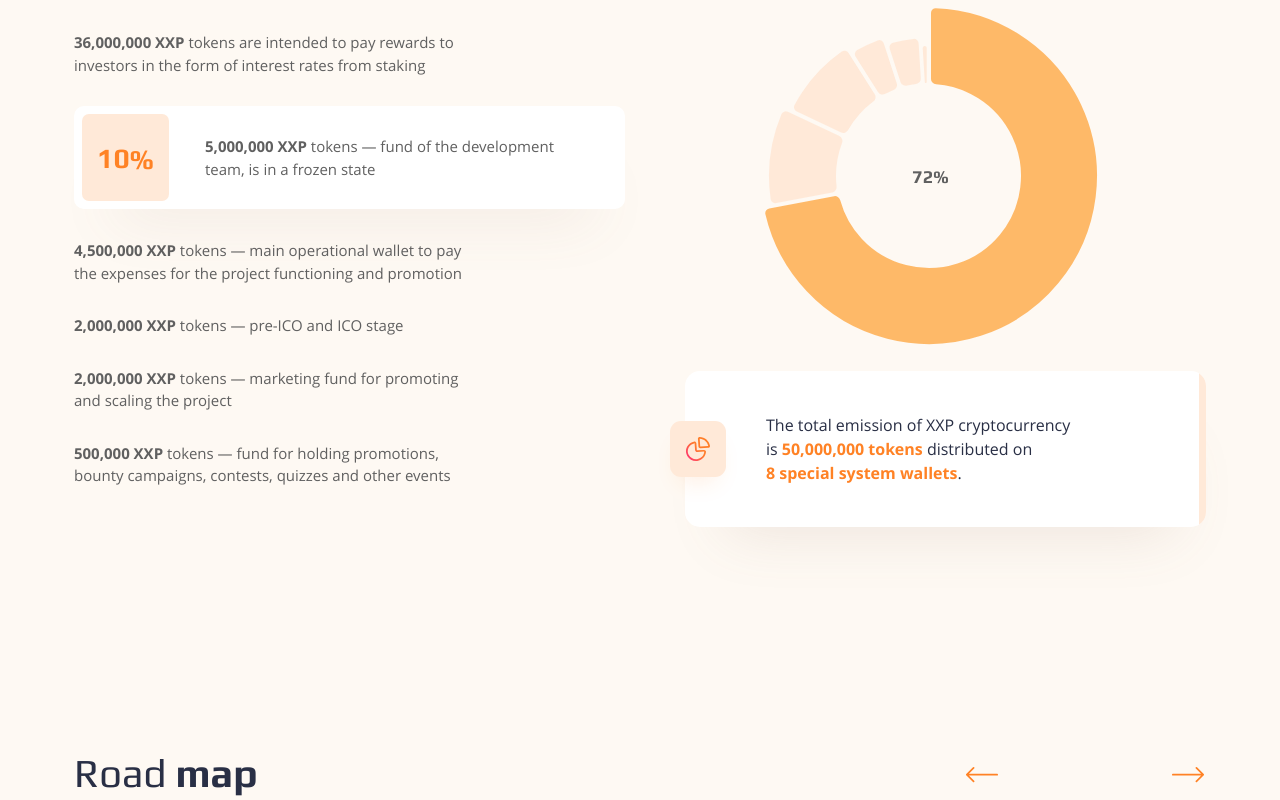
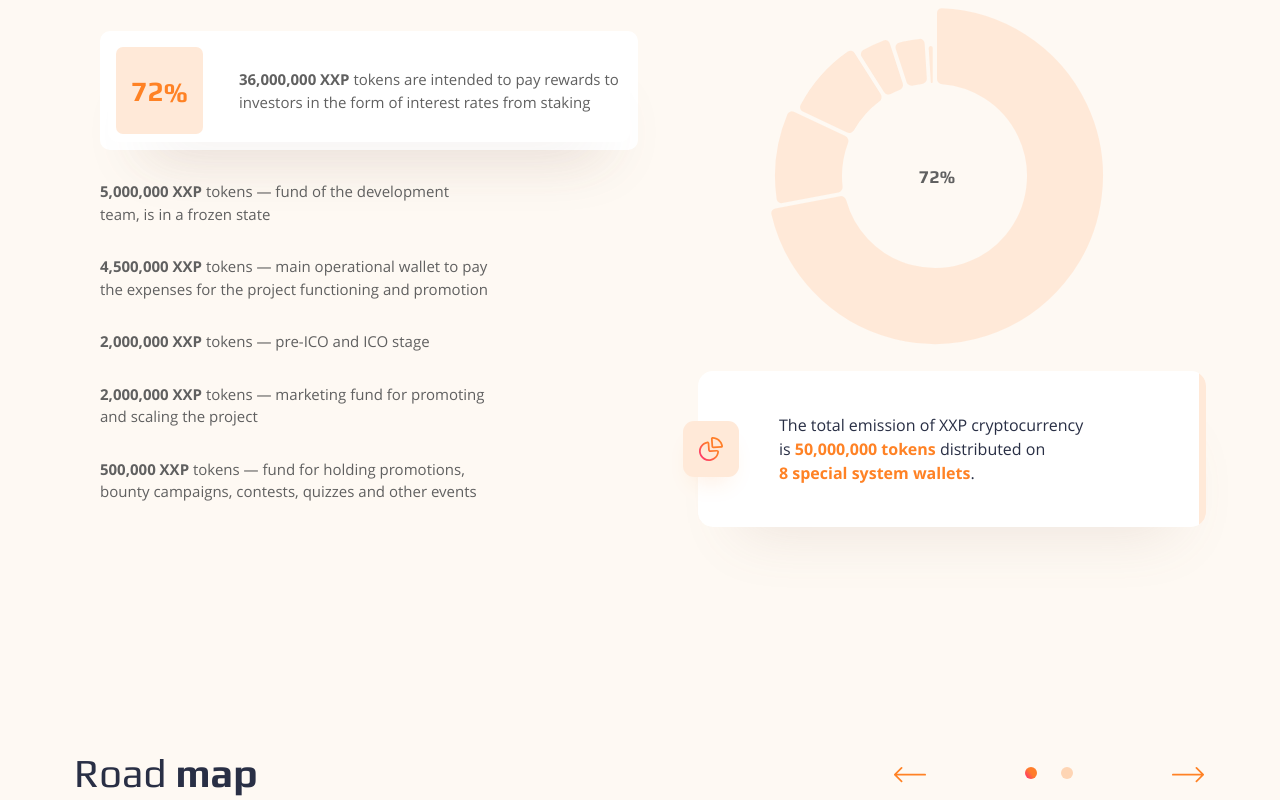
Before and after one commit to DimonONE/xpp, a React (Create React App) app: page / in a window 1280 px wide. Shown: the part 6960-7760 px from the top of the page. Built offline with nearby package versions, Linux system fonts and the light colour scheme.

Commit message:
Add Tokenomics hover

```diff
--- a/src/pages/HeadPage/Main/components/SectionRoadmap/SectionRoadmap.jsx
+++ b/src/pages/HeadPage/Main/components/SectionRoadmap/SectionRoadmap.jsx
@@ -1,8 +1,8 @@
 import React from "react";
-import style from  "./SectionRoadmap.module.css"
+import style from "./SectionRoadmap.module.css";
 
 export const SectionRoadmap = (props) => {
-    return(
+  return (
     <section className="section roadmap">
       <div className="container roadmap__container">
         <div className="pattern">
@@ -10,16 +10,16 @@ export const SectionRoadmap = (props) => {
           <div className="pattern__img pattern__img--3"></div>
         </div>
         <div className="roadmap__header row">
-            <div
-              className="col-lg-6 roadmap__heading-wrap wow animate__animated animate__fadeInLeft">
+          <div className="col-lg-6 roadmap__heading-wrap wow">
             <h2 className="heading roadmap__heading font-size-40">
               Road <b className="font-weight-700">map</b>
             </h2>
           </div>
           <div
-              className="col-lg-6 roadmap__slider-controls wow animate__animated animate__fadeInRight">
-              <button
-                className="arrow arrow--prev roadmap__arrow roadmap__arrow--prev" >
+            className="col-lg-6 roadmap__slider-controls wow"
+            style={{ visibility: "visible" }}
+          >
+            <button className="arrow arrow--prev roadmap__arrow roadmap__arrow--prev">
               <svg
                 width="38"
                 height="19"
@@ -36,10 +36,11 @@ export const SectionRoadmap = (props) => {
                 ></path>
               </svg>
             </button>
-              <div className="roadmap__pagination"></div>
-              <button
-                className="arrow arrow--next roadmap__arrow roadmap__arrow--next"
-              >
+            <div className="roadmap__pagination swiper-pagination-clickable swiper-pagination-bullets">
+              <span className="swiper-pagination-bullet swiper-pagination-bullet-active"></span>
+              <span className="swiper-pagination-bullet"></span>
+            </div>
+            <button className="arrow arrow--next roadmap__arrow roadmap__arrow--next">
               <svg
                 width="38"
                 height="19"
@@ -58,14 +59,12 @@ export const SectionRoadmap = (props) => {
             </button>
           </div>
         </div>
-          <div
-            className="swiper-container roadmap__slider wow animate__animated animate__fadeInRight"
-          >
+        <div className="swiper-container roadmap__slider wow animate__animated animate__fadeInRight">
           <div className="swiper-wrapper">
-              <div className="swiper-slide roadmap__slider-item">
+            <div className="swiper-slide roadmap__slider-item swiper-slide-active">
               <div className="roadmap__slider-item-label">Q4 2020</div>
               <ul className={`roadmap__slider-item-list ${style.line_through}`}>
-                  <li className="roadmap__slider-item-list-item">
+                <li className="roadmap__slider-item-list-item swiper-slide-active">
                   Marketing activities in social media and on crypto forums
                 </li>
                 <li className="roadmap__slider-item-list-item">
@@ -82,10 +81,15 @@ export const SectionRoadmap = (props) => {
                 </li>
               </ul>
             </div>
-              <div className="swiper-slide roadmap__slider-item">
+            <div
+              className="swiper-slide roadmap__slider-item swiper-slide-next"
+              style={{ width: 330, marginRight: 75 }}
+            >
               <div className="roadmap__slider-item-label">Q1 2021</div>
-                <ul className="roadmap__slider-item-list">
-                  <li className={`roadmap__slider-item-list-item ${style.line_through}`}>
+              <ul className={`roadmap__slider-item-list ${style.line_through}`}>
+                <li
+                  className={`roadmap__slider-item-list-item swiper-slide-active`}
+                >
                   Official website presentation
                 </li>
                 <li className="roadmap__slider-item-list-item">
@@ -109,7 +113,9 @@ export const SectionRoadmap = (props) => {
                 <li className="roadmap__slider-item-list-item">
                   Participation in TOKEN2049 — The Premier Crypto
                 </li>
-                  <li className="roadmap__slider-item-list-item">Event ln Asia</li>
+                <li className="roadmap__slider-item-list-item">
+                  Event ln Asia
+                </li>
               </ul>
             </div>
             <div className="swiper-slide roadmap__slider-item">
@@ -156,7 +162,9 @@ export const SectionRoadmap = (props) => {
                 <li className="roadmap__slider-item-list-item">
                   Participation in Singapore Blockchain Week 2021 (VC)
                 </li>
-                  <li className="roadmap__slider-item-list-item">Website update</li>
+                <li className="roadmap__slider-item-list-item">
+                  Website update
+                </li>
                 <li className="roadmap__slider-item-list-item">
                   Release of the mobile application for iOS
                 </li>
@@ -211,5 +219,5 @@ export const SectionRoadmap = (props) => {
         <div className="roadmap__scrollbar"></div>
       </div>
     </section>
-    )
-}
+  );
+};
--- a/src/pages/HeadPage/Main/components/SectionTokenomics/SectionTokenomics.jsx
+++ b/src/pages/HeadPage/Main/components/SectionTokenomics/SectionTokenomics.jsx
@@ -1,71 +1,56 @@
-import React from "react";
+import React, { useState } from "react";
+import { Fade } from "react-awesome-reveal";
+
 import style from "./SectionTokenomics.module.css";
+import { localState } from "./State";
 
 export const SectionTokenomics = (props) => {
+  let [hoverID, setHoverID] = useState(1);
   return (
     <section id="tokenomics" className="section tokenomics">
-      <div className="container tokenomics__container">
+      <div className={`container ${style.tokenomics__container}`}>
         <div className="pattern">
           <div className="pattern__img pattern__img--3"></div>
           <div className="pattern__img pattern__img--10"></div>
         </div>
-        <h2 className="heading tokenomics__heading font-size-40 wow animate__animated animate__fadeInLeft">
+        <h2 className="heading tokenomics__heading font-size-40 wow">
           <b className="font-weight-700">Tokenomics</b>
         </h2>
         <div className="row tokenomics__row">
-          <div className="col-lg-6 tokenomics__list-wrap wow animate__animated animate__fadeInLeft">
+          <div
+            className="col-lg-6 tokenomics__list-wrap wow "
+            style={{ visibility: "visible" }}
+          >
             <div className="tokenomics__list">
-              <div className="tokenomics__list-item ">
-                <div className="tokenomics__list-number">72</div>
-                <div className="tokenomics__list-text">
-                  <b className="font-weight-700">36,000,000 XXP</b> tokens are
-                  intended to pay rewards to investors in the form of interest
-                  rates from staking
-                </div>
-              </div>
-              <div className="tokenomics__list-item hidden active">
-                <div className="tokenomics__list-number">10</div>
-                <div className="tokenomics__list-text">
-                  <b className="font-weight-700">5,000,000 XXP</b> tokens — fund
-                  of the development team, is in a frozen state
-                </div>
-              </div>
-              <div className="tokenomics__list-item hidden">
-                <div className="tokenomics__list-number">9</div>
-                <div className="tokenomics__list-text">
-                  <b className="font-weight-700">4,500,000 XXP</b> tokens — main
-                  operational wallet to pay the expenses for the project
-                  functioning and promotion
-                </div>
-              </div>
-              <div className="tokenomics__list-item hidden">
-                <div className="tokenomics__list-number">4</div>
-                <div className="tokenomics__list-text">
-                  <b className="font-weight-700">2,000,000 XXP</b> tokens —
-                  pre-ICO and ICO stage
-                </div>
-              </div>
-              <div className="tokenomics__list-item hidden">
-                <div className="tokenomics__list-number">4</div>
-                <div className="tokenomics__list-text">
-                  <b className="font-weight-700">2,000,000 XXP</b> tokens —
-                  marketing fund for promoting and scaling the project
-                </div>
-              </div>
-              <div className="tokenomics__list-item hidden">
-                <div className="tokenomics__list-number">1</div>
-                <div className="tokenomics__list-text">
-                  <b className="font-weight-700">500,000 XXP</b> tokens — fund
-                  for holding promotions, bounty campaigns, contests, quizzes
-                  and other events
-                </div>
-              </div>
+              {localState.map((e) => (
+                <Fade
+                  direction="left"
+                  delay={e.delay}
+                  className={`tokenomics__list-item ${
+                    e.id === hoverID ? "active" : ""
+                  }`}
+                >
+                  <div
+                    className={`tokenomics__list-item ${
+                      e.id === hoverID ? "active" : ""
+                    }`}
+                  >
+                    <div className="tokenomics__list-number">
+                      {e.tokenomics_number}
+                    </div>
+                    <div className="tokenomics__list-text">
+                      <b className="font-weight-700">{e.tokenomics_text__b}</b>{" "}
+                      {e.tokenomics_text}
+                    </div>
+                  </div>
+                </Fade>
+              ))}
             </div>
           </div>
-          <div className="tokenomics__charts col-lg-6 wow animate__animated animate__fadeInRight">
+          <div className="tokenomics__charts col-lg-6 " id={"tokenomics__id"}>
             <div className="tokenomics__chart-wrap">
               <svg
-                className="tokenomics__chart pointer-events-none"
+                className="tokenomics__chart"
                 width="336"
                 height="340"
                 viewBox="0 0 336 340"
@@ -73,15 +58,15 @@ export const SectionTokenomics = (props) => {
                 xmlns="http://www.w3.org/2000/svg"
               >
                 <path
-                  data-chart-index="0"
-                  className="tokenomics__chart-item active"
+                  onMouseEnter={() => setHoverID(1)}
+                  className={`tokenomics__chart-item effect_on_72`}
                   d="M70.8943 189.158C74.1316 188.541 77.3029 190.672 78.1959 193.946C82.0986 208.255 89.4509 221.43 99.6527 232.294C111.474 244.882 126.632 253.847 143.358 258.141C160.084 262.436 177.686 261.882 194.109 256.546C210.532 251.21 225.098 241.311 236.106 228.006C247.113 214.7 254.107 198.537 256.271 181.405C258.436 164.273 255.681 146.879 248.328 131.254C240.976 115.629 229.329 102.419 214.749 93.1661C202.166 85.1807 187.846 80.4274 173.06 79.2751C169.677 79.0114 166.989 76.2957 166.989 73L166.989 6.99999C166.989 3.67495 169.678 1.0086 172.946 1.14321C202.586 2.36422 231.428 11.3695 256.544 27.3086C283.621 44.4924 305.25 69.0257 318.905 98.0433C332.559 127.061 337.676 159.364 333.656 191.181C329.637 222.998 316.648 253.015 296.206 277.725C275.764 302.435 248.713 320.818 218.213 330.729C187.713 340.639 155.022 341.666 123.96 333.691C92.8981 325.715 64.7463 309.066 42.7931 285.688C22.4302 264.004 8.17997 237.361 1.42665 208.475C0.682114 205.29 2.79725 202.148 6.06339 201.525L70.8943 189.158Z"
                   fill="#FFE9D8"
                   stroke="#FEF9F3"
                   strokeWidth="2"
-                />
-
+                ></path>
                 <path
+                  onMouseEnter={() => setHoverID(2)}
                   data-chart-index="1"
                   className="tokenomics__chart-item"
                   d="M76.8652 129.169C79.8488 130.572 81.1613 134.163 79.9558 137.336C76.0993 147.488 73.9884 158.499 73.9884 170C73.9884 173.465 74.1801 176.887 74.5535 180.253C74.9271 183.622 72.7635 186.767 69.5285 187.384L13.547 198.064C10.2803 198.687 7.15813 196.545 6.68488 193.311C2.4481 164.36 6.18232 134.797 17.4849 107.809C18.7474 104.794 22.3043 103.495 25.3134 104.911L76.8652 129.169Z"
@@ -91,6 +76,7 @@ export const SectionTokenomics = (props) => {
                 />
 
                 <path
+                  onMouseEnter={() => setHoverID(3)}
                   data-chart-index="2"
                   className="tokenomics__chart-item"
                   d="M112.629 87.7885C114.393 90.5694 113.582 94.2996 110.869 96.3326C100.762 103.907 92.2649 113.513 85.9835 124.545C84.3057 127.492 80.7058 128.766 77.725 127.363L33.4032 106.508C30.3934 105.092 29.1282 101.524 30.6515 98.6349C41.9934 77.1257 58.3009 58.6275 78.2184 44.6784C80.8935 42.8049 84.5923 43.6127 86.3747 46.4212L112.629 87.7885Z"
@@ -100,6 +86,7 @@ export const SectionTokenomics = (props) => {
                 />
 
                 <path
+                  onMouseEnter={() => setHoverID(4)}
                   data-chart-index="3"
                   className="tokenomics__chart-item"
                   d="M134.742 77.0818C135.76 80.2167 134.043 83.6305 130.906 84.9254C128.133 86.0702 125.428 87.3465 122.8 88.7467C119.803 90.3426 116.076 89.4911 114.308 86.7065L91.8121 51.2609C90.0293 48.4519 90.8736 44.7622 93.7091 43.1466C100.313 39.384 107.2 36.1428 114.308 33.4526C117.36 32.2974 120.741 33.9985 121.77 37.1627L134.742 77.0818Z"
@@ -109,6 +96,7 @@ export const SectionTokenomics = (props) => {
                 />
 
                 <path
+                  onMouseEnter={() => setHoverID(5)}
                   data-chart-index="4"
                   className="tokenomics__chart-item"
                   d="M158.832 72.2465C159.039 75.5381 156.524 78.4178 153.162 78.8868C150.179 79.303 147.241 79.8623 144.356 80.5576C141.057 81.3524 137.663 79.6002 136.645 76.4662L125.835 43.2016C124.807 40.0368 126.543 36.6741 129.69 35.8226C136.462 33.9908 143.362 32.6742 150.333 31.8842C153.573 31.5169 156.425 34.0042 156.634 37.3254L158.832 72.2465Z"
@@ -118,6 +106,7 @@ export const SectionTokenomics = (props) => {
                 />
 
                 <path
+                  onMouseEnter={() => setHoverID(6)}
                   data-chart-index="5"
                   className="tokenomics__chart-item"
                   d="M164.732 76.0763C164.732 77.0918 163.895 77.9485 162.831 77.9815C161.777 78.0142 160.9 77.2198 160.836 76.1986L158.7 42.2733C158.59 40.5302 159.911 39.055 161.615 39.0014C163.319 38.9477 164.73 40.3369 164.73 42.0835L164.732 76.0763Z"
--- a/src/pages/HeadPage/Main/components/SectionTokenomics/SectionTokenomics.module.css
+++ b/src/pages/HeadPage/Main/components/SectionTokenomics/SectionTokenomics.module.css
@@ -1,3 +1,10 @@
 .tokenomics__chart_info_icon {
   background-image: url(../../../../../img/tokenomics__chart-info-icon.svg);
 }
+@media (min-width: 600px) {
+  .tokenomics__container {
+    padding-left: 45px;
+  }
+}
+.effect_on_72:hover {
+}
--- /dev/null
+++ b/src/pages/HeadPage/Main/components/SectionTokenomics/State.js
@@ -0,0 +1,50 @@
+export const localState = [
+  {
+    id: 1,
+    delay: 100,
+    tokenomics_number: 72,
+    tokenomics_text:
+      "tokens are intended to pay rewards to investors in the form of interest rates from staking",
+    tokenomics_text__b: "36,000,000 XXP",
+  },
+  {
+    id: 2,
+    delay: 200,
+    tokenomics_number: 10,
+    tokenomics_text:
+      "tokens — fund of the development team, is in a frozen state",
+    tokenomics_text__b: "5,000,000 XXP",
+  },
+  {
+    id: 3,
+    delay: 300,
+
+    tokenomics_number: 9,
+    tokenomics_text:
+      "tokens — main operational wallet to pay the expenses for the project functioning and promotion",
+    tokenomics_text__b: "4,500,000 XXP",
+  },
+  {
+    id: 4,
+    delay: 400,
+    tokenomics_number: 4,
+    tokenomics_text: "tokens — pre-ICO and ICO stage",
+    tokenomics_text__b: "2,000,000 XXP",
+  },
+  {
+    id: 5,
+    delay: 500,
+    tokenomics_number: 4,
+    tokenomics_text:
+      "tokens — marketing fund for promoting and scaling the project",
+    tokenomics_text__b: "2,000,000 XXP",
+  },
+  {
+    id: 6,
+    delay: 600,
+    tokenomics_number: 1,
+    tokenomics_text:
+      "tokens — fund for holding promotions, bounty campaigns, contests, quizzes and other events",
+    tokenomics_text__b: "500,000 XXP",
+  },
+];
```
Lines whose indentation alone changed are shown as unchanged.
